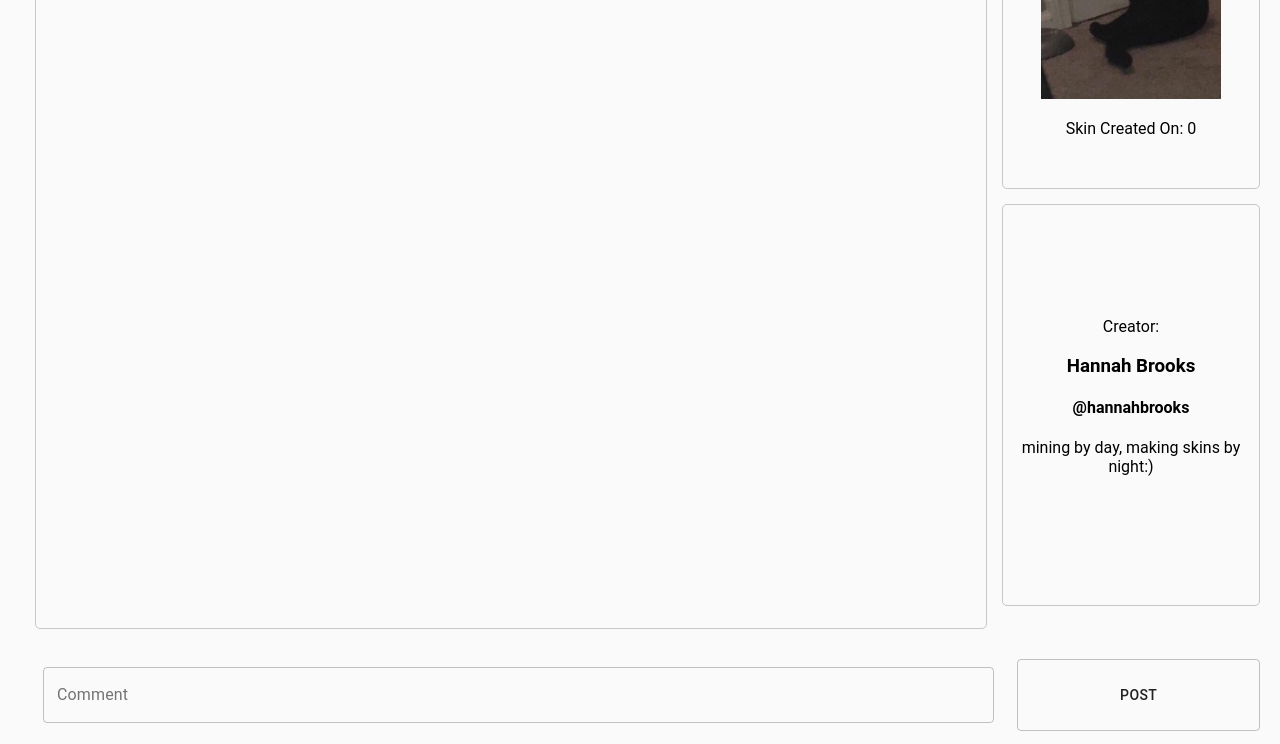
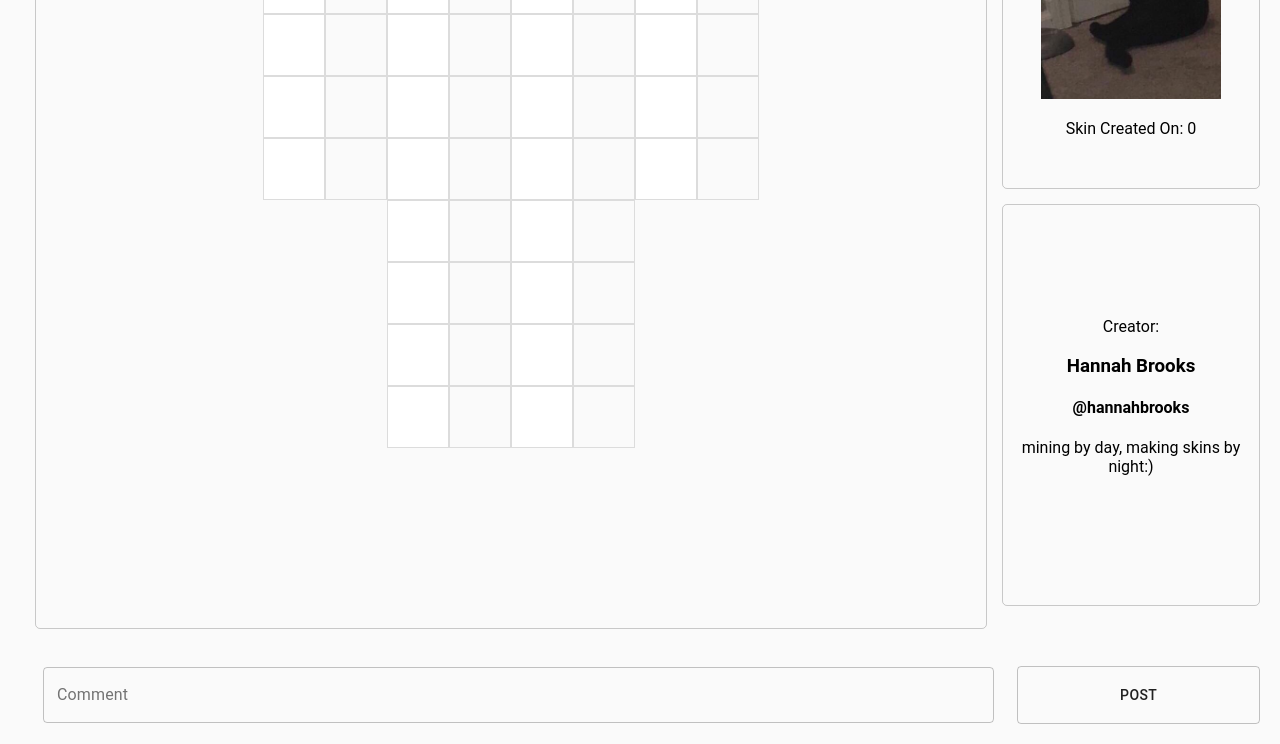
Before and after one commit to americobarros/SkinPixel, a React (Create React App) app in the folder frontend/: page /skin/1 in a window 1280 px wide. Shown: the part 380-1124 px from the top of the page. Built offline with nearby package versions, Linux system fonts and the light colour scheme.

Commit message:
made comments look nicer, and added 2D view

```diff
--- a/frontend/src/dummyData.js
+++ b/frontend/src/dummyData.js
@@ -1,6 +1,8 @@
 import cat1 from './images/cat1.PNG';
 import cat2 from './images/cat2.JPG';
 import cat3 from './images/cat3.JPG';
+import cat4 from './images/cat4.PNG';
+import cat5 from './images/cat5.PNG';
 
 const hannah = {
     id: 1,
@@ -107,6 +109,54 @@ const theirSkins = [
                 text: 'OMG i love your cat'
             }
         ]
+    },
+    {
+        id: 4,
+        createdAt: 5,
+        image: cat4,
+        name: 'Miss Meow Meow',
+        skin2D: [["#fff", "ffff", "#fff", "ffff"],
+            ["#fff", "ffff", "#fff", "ffff"],
+            ["#fff", "ffff", "#fff", "ffff", "#fff", "ffff", "#fff", "ffff"],
+            ["#fff", "ffff", "#fff", "ffff", "#fff", "ffff", "#fff", "ffff"],
+            ["#fff", "ffff", "#fff", "ffff", "#fff", "ffff", "#fff", "ffff"],
+            ["#fff", "ffff", "#fff", "ffff", "#fff", "ffff", "#fff", "ffff"],
+            ["#fff", "ffff", "#fff", "ffff"],
+            ["#fff", "ffff", "#fff", "ffff"],
+            ["#fff", "ffff", "#fff", "ffff"],
+            ["#fff", "ffff", "#fff", "ffff"]],
+        user: someoneElse,
+        comments: [
+            {
+                createdAt: 0,
+                user: hannah,
+                text: 'wow this is awesome!'
+            }
+        ]
+    },
+    {
+        id: 5,
+        createdAt: 6,
+        image: cat5,
+        name: 'This puthy talk',
+        skin2D: [["#fff", "ffff", "#fff", "ffff"],
+            ["#fff", "ffff", "#fff", "ffff"],
+            ["#fff", "ffff", "#fff", "ffff", "#fff", "ffff", "#fff", "ffff"],
+            ["#fff", "ffff", "#fff", "ffff", "#fff", "ffff", "#fff", "ffff"],
+            ["#fff", "ffff", "#fff", "ffff", "#fff", "ffff", "#fff", "ffff"],
+            ["#fff", "ffff", "#fff", "ffff", "#fff", "ffff", "#fff", "ffff"],
+            ["#fff", "ffff", "#fff", "ffff"],
+            ["#fff", "ffff", "#fff", "ffff"],
+            ["#fff", "ffff", "#fff", "ffff"],
+            ["#fff", "ffff", "#fff", "ffff"]],
+        user: someoneElse,
+        comments: [
+            {
+                createdAt: 0,
+                user: hannah,
+                text: 'she talk english spanish and french!'
+            }
+        ]
     }
 ];
 
--- a/frontend/src/views/ViewSkin.css
+++ b/frontend/src/views/ViewSkin.css
@@ -50,10 +50,12 @@
 }
 
 #userComments {
-    border: 1px solid rgba(0, 0, 0, 0.2);
-    height: 300px;
+    border: 1px solid green;
     border-radius: 5px;
     margin-left: 15px;
+    padding: 15px;
+    margin-bottom: 15px;
+    display: flow-root;
 }
 
 .comment {
@@ -64,5 +66,5 @@
 
 .commentButton {
     width: 20%;
-    margin: 15px 0px;
+    margin: 22px 0px;
 }
--- a/frontend/src/views/ViewSkin.js
+++ b/frontend/src/views/ViewSkin.js
@@ -37,11 +37,10 @@ export default function ViewSkin(props) {
 
   const skin = allSkins.find(skin => skin.id == skinId);
   const [newComment, setNewComment] = useState("");
-  const [rerender, setRerender] = useState(false);
 
   function handlePost() {
     skin.comments.push({ createdAt: 3, user: currUser, text: newComment});
-    setRerender(!rerender);
+    setNewComment("");
   }
 
   return (
@@ -54,6 +53,15 @@ export default function ViewSkin(props) {
       </div>
       <div style={{ display: 'flex' }}>
         <div id="threeDView">
+          {skin.skin2D.map((row, outer_idx) =>
+            <div style={{ display: 'flex' }}>
+              {row.map((color, inner_idx) => (
+                <div>
+                  <div className="cube" style={{ backgroundColor: color }} />
+                </div>
+              ))}
+            </div>
+          )}
         </div>
         <div>
           <div id="skinInfo">
@@ -78,10 +86,11 @@ export default function ViewSkin(props) {
         <TextField id="outlined-basic" label="Comment" variant="outlined" className={classnames("comment", classes.root)} onChange={(e) => setNewComment(e.target.value)}/>
         <Button className="commentButton" variant="outlined" onClick={handlePost}>Post</Button>
       </div>
-      <div id="userComments">
+      <div>
         {skin.comments.map(comment =>
-          <div>
+          <div id="userComments">
             {comment.text}
+            <div><b>Comment By: </b>{comment.user.name}</div>
           </div>
         )}
       </div>
--- /dev/null
+++ b/package.json
@@ -0,0 +1,5 @@
+{
+  "dependencies": {
+    "react-edit-text": "^4.0.1"
+  }
+}
```
